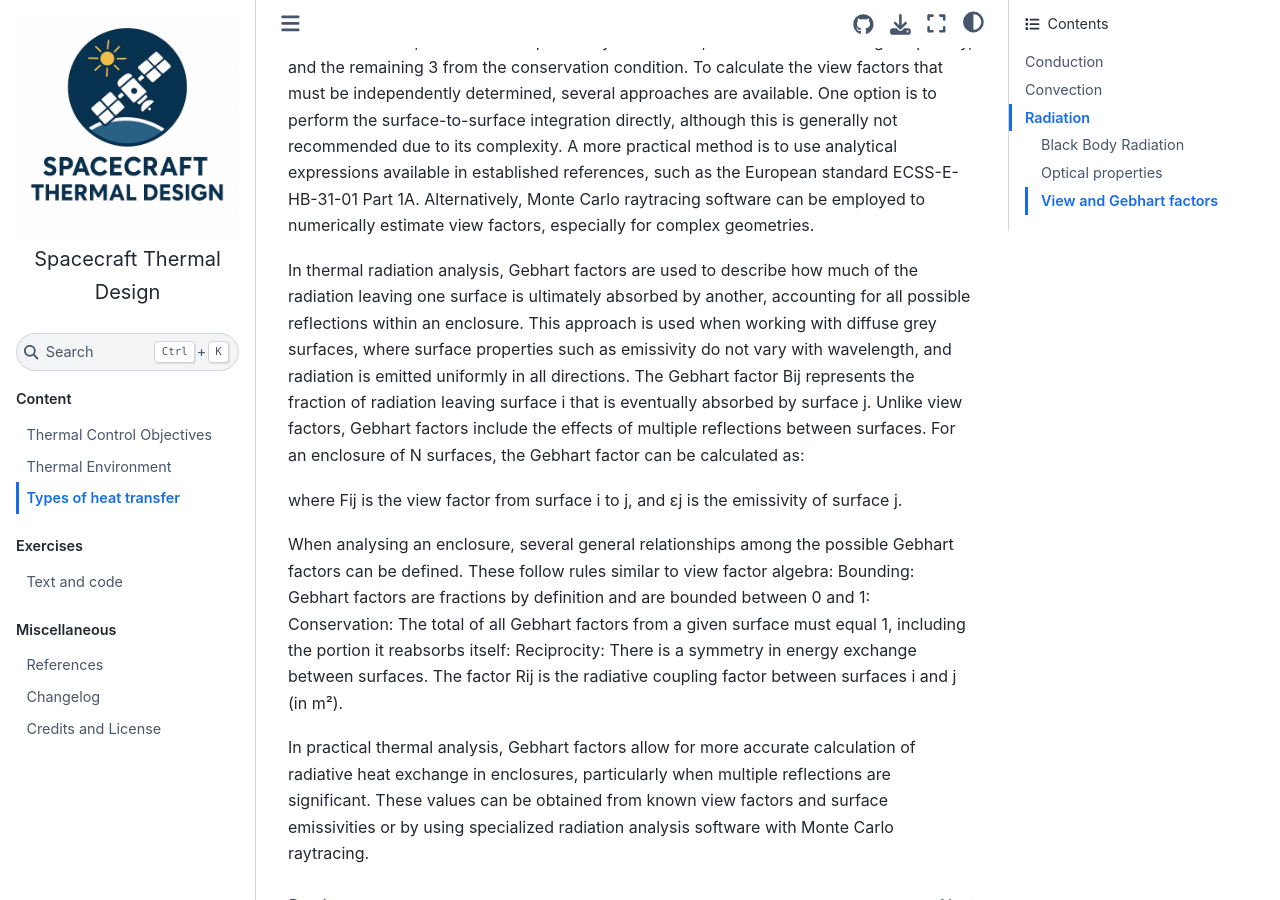
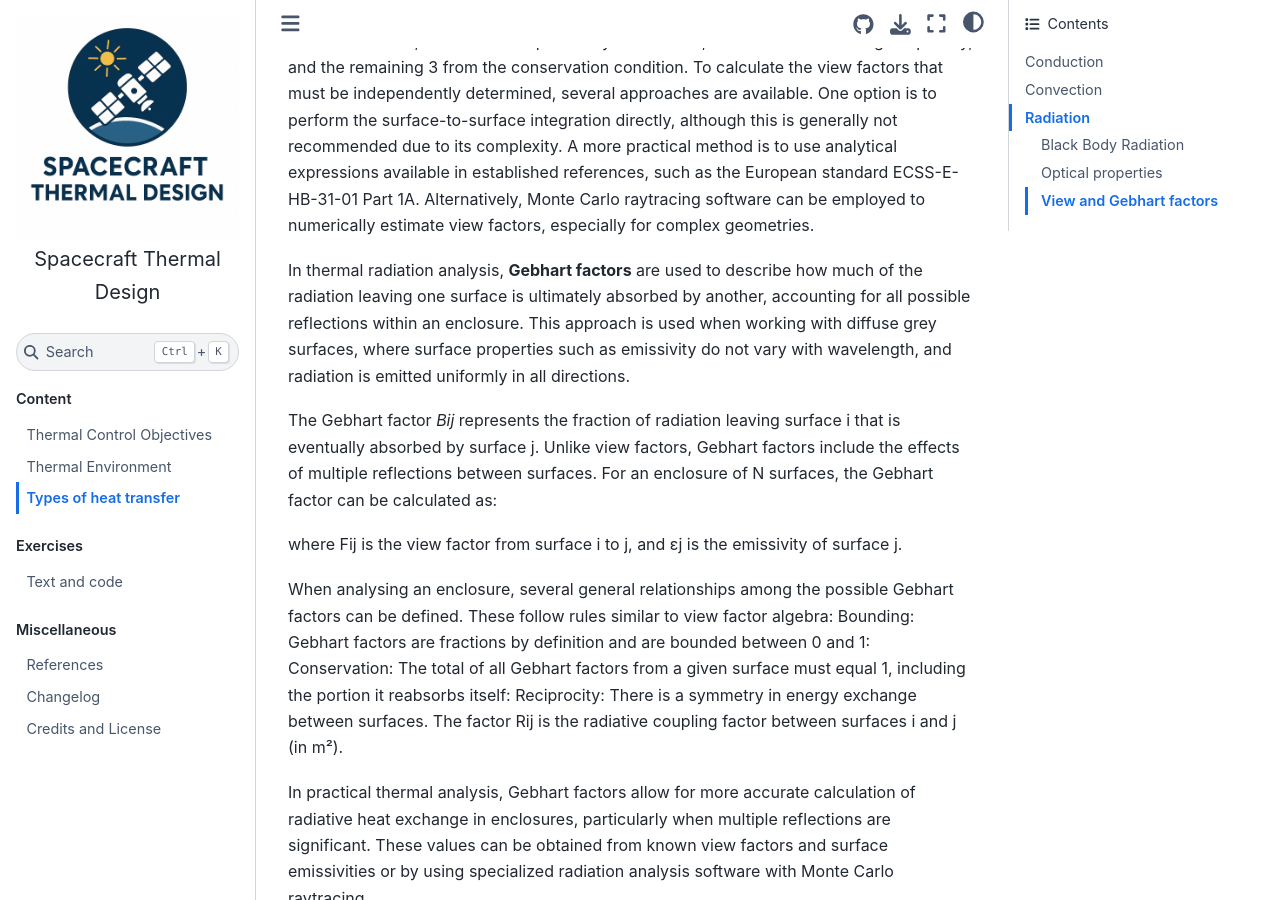
Before and after one commit to iuriolbalbin/Thermal, a Jupyter Book: the page built from book/some_content/heat_transfer.md, in a window 1280 px wide and 900 px high, scrolled down 8874 px. Built offline with Jupyter Book 1.0.4 settings and Sphinx 7.4.7 and the Sphinx Book theme 1.1.4, drawn with Linux system fonts in a browser that asks for light colours; comment, search, counter and statistics services are not loaded.

```diff
--- a/book/some_content/heat_transfer.md
+++ b/book/some_content/heat_transfer.md
@@ -213,8 +213,9 @@ A_i F_ik+A_j F_jk=(A_i+A_j ) F_(i+j,k)
 In a system with N surfaces, there are N2 total view factors. However, only N(N−1)/2 are independent, since another N(N−1)/2 can be derived from reciprocity, and N more from the conservation condition. For example, in a 3-surface enclosure, there are 9 possible view factors. Of these, 3 must be independently determined, 3 can be derived using reciprocity, and the remaining 3 from the conservation condition.
 To calculate the view factors that must be independently determined, several approaches are available. One option is to perform the surface-to-surface integration directly, although this is generally not recommended due to its complexity. A more practical method is to use analytical expressions available in established references, such as the European standard ECSS-E-HB-31-01 Part 1A. Alternatively, Monte Carlo raytracing software can be employed to numerically estimate view factors, especially for complex geometries.
 
-In thermal radiation analysis, Gebhart factors are used to describe how much of the radiation leaving one surface is ultimately absorbed by another, accounting for all possible reflections within an enclosure. This approach is used when working with diffuse grey surfaces, where surface properties such as emissivity do not vary with wavelength, and radiation is emitted uniformly in all directions.
-The Gebhart factor Bij represents the fraction of radiation leaving surface i that is eventually absorbed by surface j. Unlike view factors, Gebhart factors include the effects of multiple reflections between surfaces.
+In thermal radiation analysis, **Gebhart factors** are used to describe how much of the radiation leaving one surface is ultimately absorbed by another, accounting for all possible reflections within an enclosure. This approach is used when working with diffuse grey surfaces, where surface properties such as emissivity do not vary with wavelength, and radiation is emitted uniformly in all directions.
+
+The Gebhart factor *Bij* represents the fraction of radiation leaving surface i that is eventually absorbed by surface j. Unlike view factors, Gebhart factors include the effects of multiple reflections between surfaces.
 For an enclosure of N surfaces, the Gebhart factor can be calculated as:
 
 where Fij is the view factor from surface i to j, and εj is the emissivity of surface j.
```
